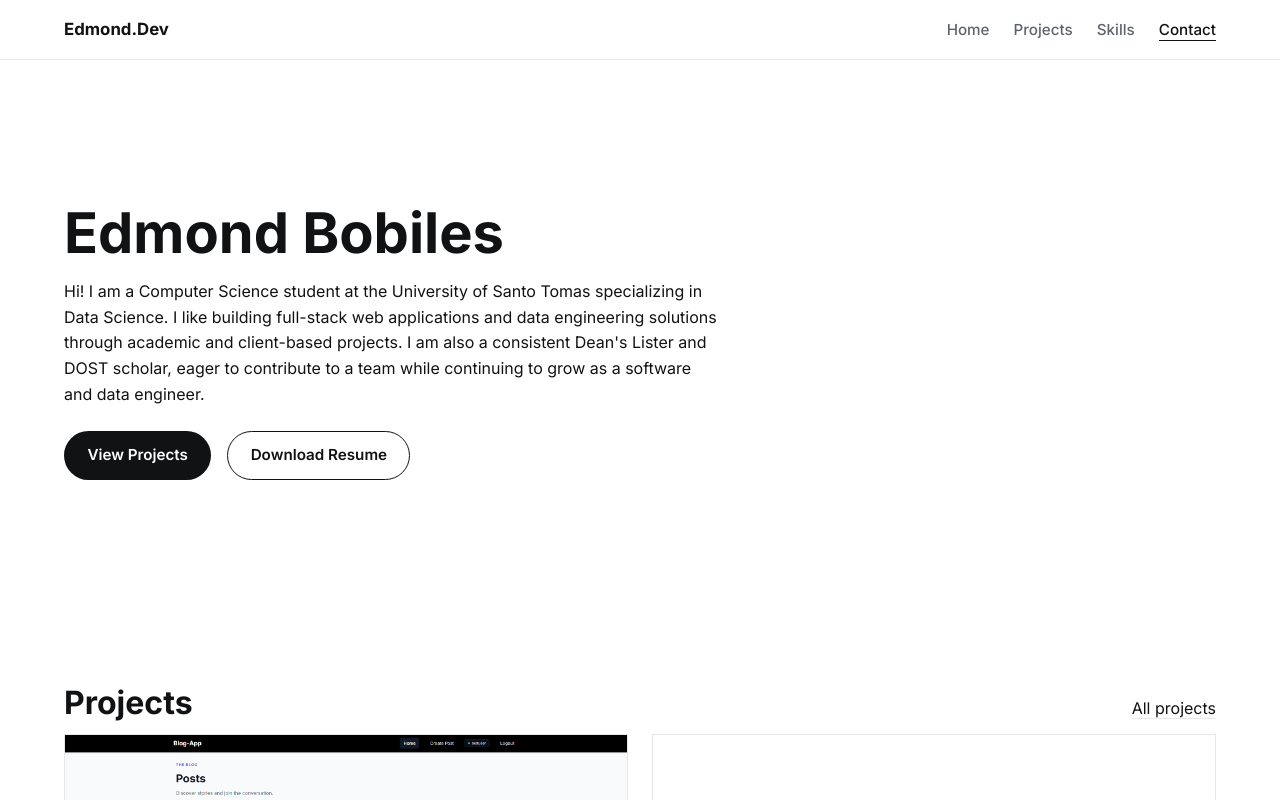
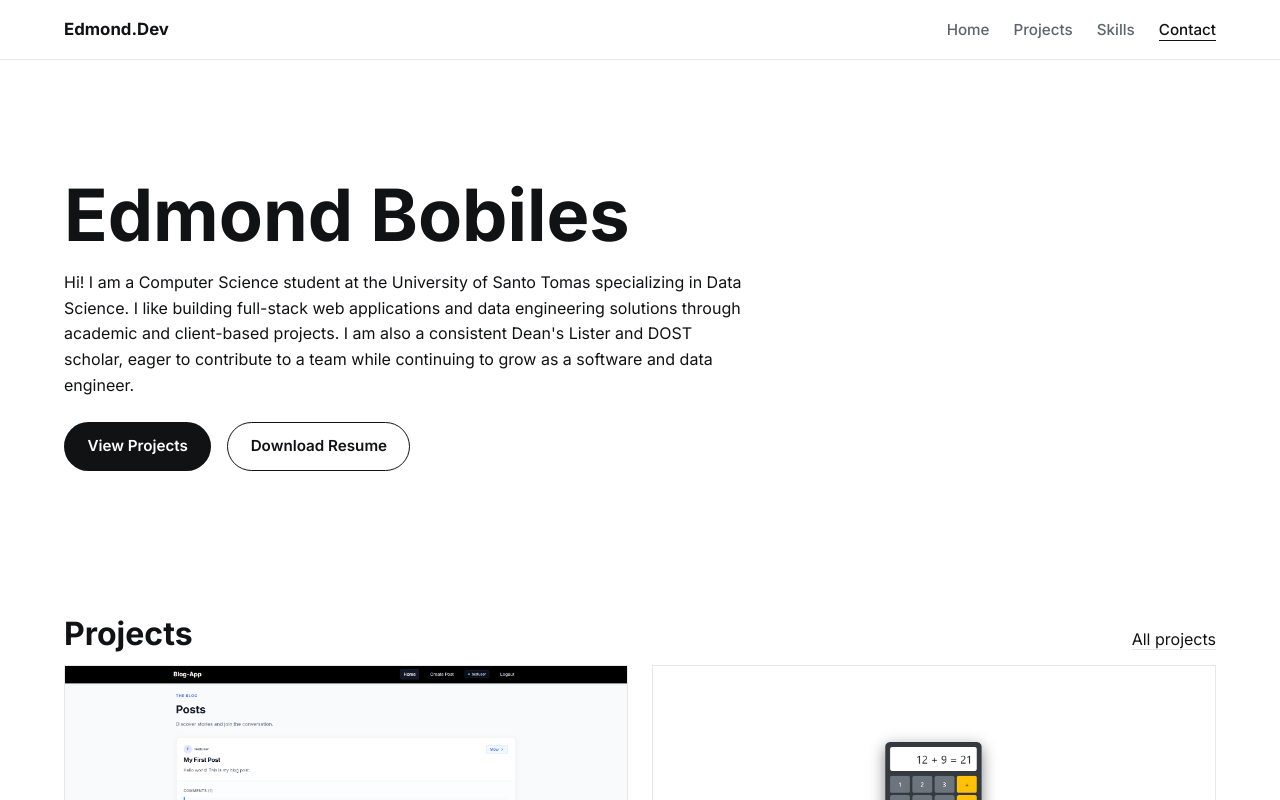
Before and after one commit to edmond-bobiles/portfolio-website, a Next.js app: page / in a window 1280 px wide. Shown: the top 800 px of the page. Built offline with nearby package versions, Linux system fonts and the light colour scheme.

Commit message:
style: scale hero typography and tighten spacing

```diff
--- a/src/app/page.tsx
+++ b/src/app/page.tsx
@@ -20,15 +20,12 @@ export default function HomePage() {
 
   return (
     <>
-      <section
-        id="home"
-        className="flex min-h-[70vh] items-center py-16 max-[800px]:min-h-0"
-      >
+        <section id="home" className="pt-28 pb-20 max-[800px]:pt-16 max-[800px]:pb-12">
         <div>
-          <h1 className="mb-3 text-[3.5rem] leading-[1.2] font-bold text-ink">
+          <h1 className="mb-3 text-[4.5rem] leading-[1.2] font-bold text-ink">
             {portfolio.name}
           </h1>
-          <p className="mb-6 max-w-[65ch]">{portfolio.bio}</p>
+          <p className="mb-6 max-w-[68ch]">{portfolio.bio}</p>
           <div className="flex flex-wrap gap-4">
             <Link
               href="#projects"
```
